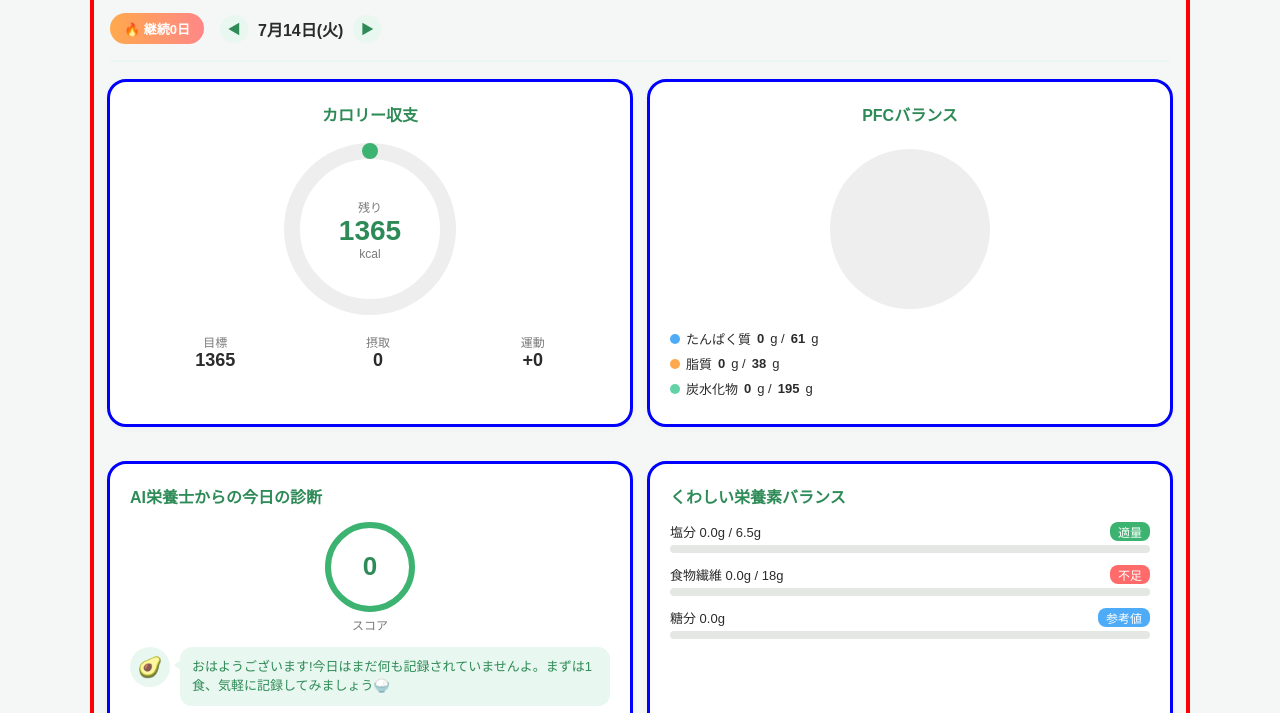
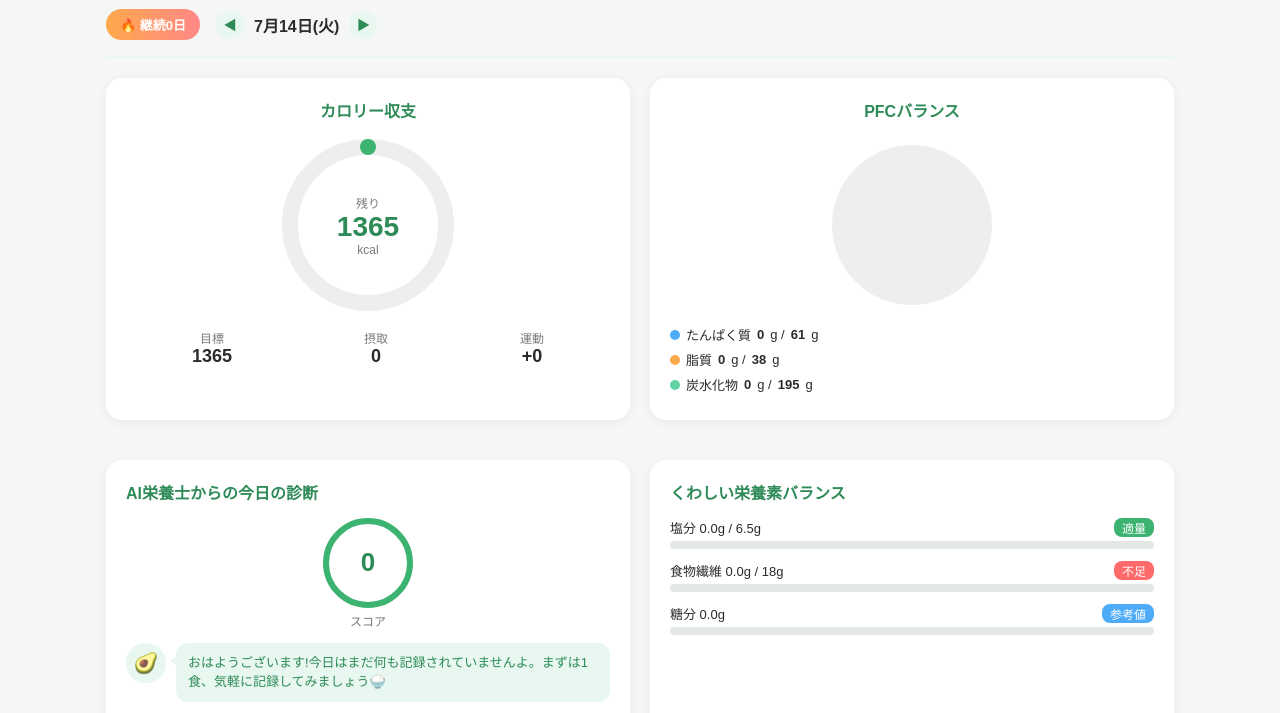
Before and after one commit to miyashin1004-byte/calomil-app, a plain HTML site: page index.html in a window 1280 px wide. Shown: the part 107-820 px from the top of the page. Drawn offline with Linux system fonts and the light colour scheme.

Commit message:
Fix sticky header (remove overflow-x:hidden from .app), remove debug styles, add cache-busting

```diff
--- a/style.css
+++ b/style.css
@@ -31,9 +31,7 @@ body {
   color: var(--text);
 }
 
-.app { max-width: 1100px; margin: 0 auto; padding: 0 16px 60px; overflow-x: hidden; border: 4px solid red; }
-.card { outline: 3px solid blue; }
-body { outline: 4px solid lime; }
+.app { max-width: 1100px; margin: 0 auto; padding: 0 16px 60px; }
 
 .app-header {
   display: flex;
```
